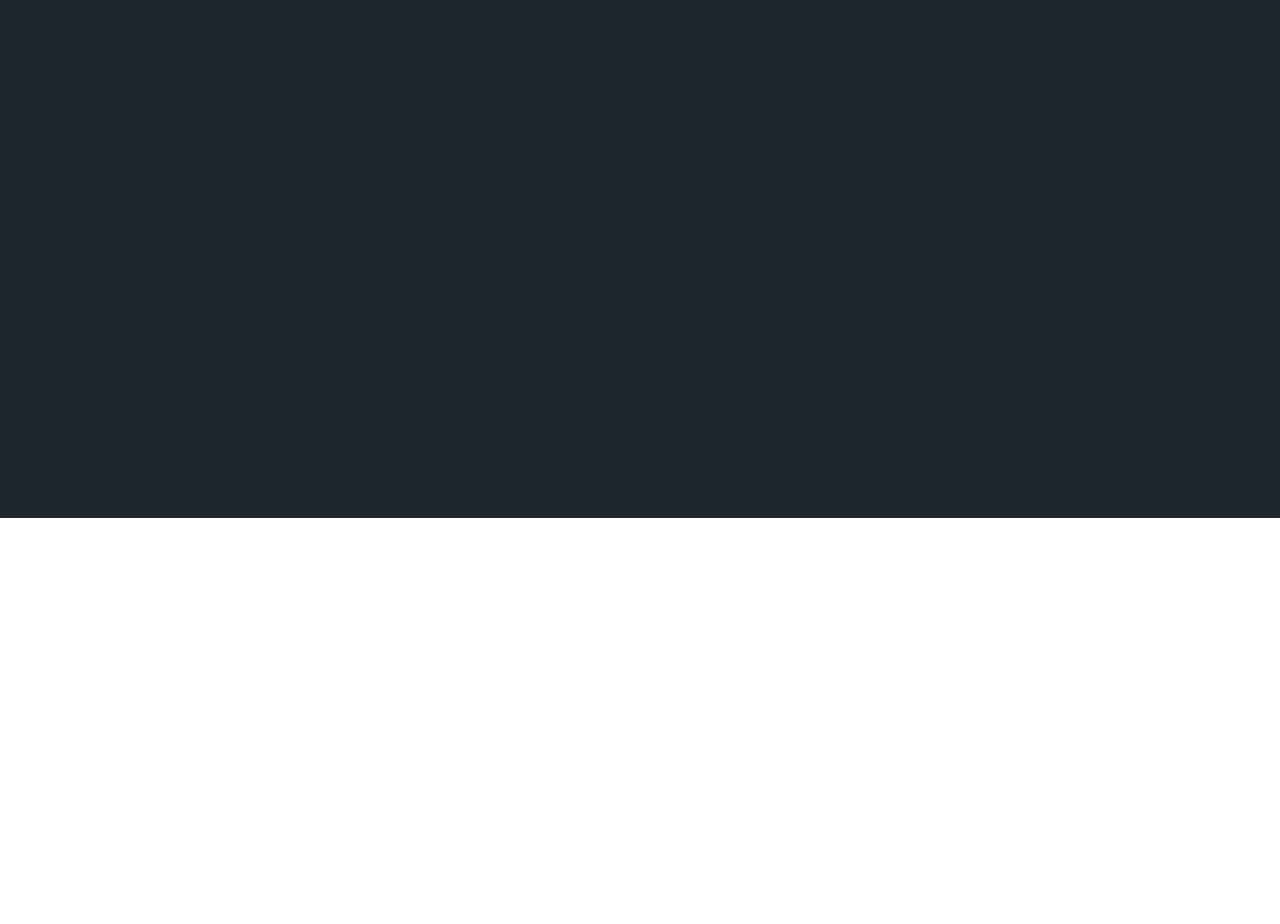
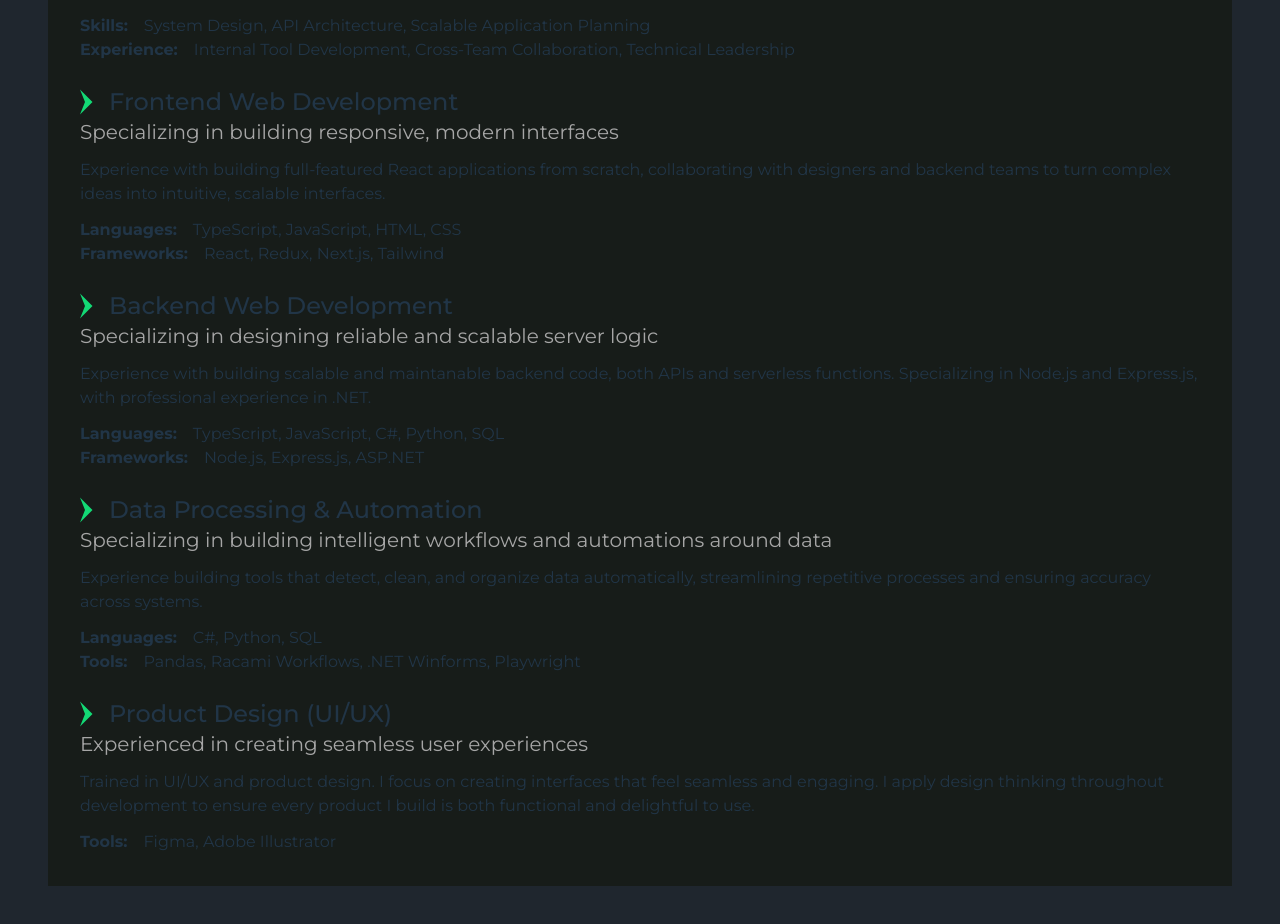
Before and after one commit to AlejandroALopez/portfolio, a React (Vite) app: page / in a window 1280 px wide. Shown: the part 2682-3606 px from the top of the page. Before the commit the page ends 3200 px from the top, so only its background shows below. Built offline with nearby package versions, Linux system fonts and the light colour scheme.

Commit message:
skills page styled

```diff
--- a/src/index.css
+++ b/src/index.css
@@ -10,6 +10,7 @@
   --color-blackText: #0A0A0A;
   --color-whiteText: #F5F5F5;
   --color-grayText: #333333;
+  --color-grayText2: #A6A6A6;
   --color-lightGrayText: #D9D9D9;
 }
 
--- a/src/pages/Skills.tsx
+++ b/src/pages/Skills.tsx
@@ -1,7 +1,8 @@
 import React from 'react';
+import BulletPoint from '../assets/bulletPointSkills.svg';
 
 interface SkillsItemProps {
-  skill: ISkill,
+    skill: ISkill,
 }
 
 interface ISkill {
@@ -26,6 +27,40 @@ const skills: ISkill[] = [
         toolsTitle2: "Experience",
         tools2: "Internal Tool Development, Cross-Team Collaboration, Technical Leadership",
     },
+    {
+        title: "Frontend Web Development",
+        subtitle: `Specializing in building responsive, modern interfaces`,
+        description: `Experience with building full-featured React applications from scratch, collaborating with designers and backend teams to turn complex ideas into intuitive, scalable interfaces.`,
+        toolsTitle1: "Languages",
+        tools1: "TypeScript, JavaScript, HTML, CSS",
+        toolsTitle2: "Frameworks",
+        tools2: "React, Redux, Next.js, Tailwind",
+    },
+    {
+        title: "Backend Web Development",
+        subtitle: `Specializing in designing reliable and scalable server logic`,
+        description: `Experience with building scalable and maintanable backend code, both APIs and serverless functions. Specializing in Node.js and Express.js, with professional experience in .NET.`,
+        toolsTitle1: "Languages",
+        tools1: "TypeScript, JavaScript, C#, Python, SQL",
+        toolsTitle2: "Frameworks",
+        tools2: "Node.js, Express.js, ASP.NET",
+    },
+    {
+        title: "Data Processing & Automation",
+        subtitle: `Specializing in building intelligent workflows and automations around data`,
+        description: `Experience building tools that detect, clean, and organize data automatically, streamlining repetitive processes and ensuring accuracy across systems.`,
+        toolsTitle1: "Languages",
+        tools1: "C#, Python, SQL",
+        toolsTitle2: "Tools",
+        tools2: "Pandas, Racami Workflows, .NET Winforms, Playwright",
+    },
+    {
+        title: "Product Design (UI/UX)",
+        subtitle: `Experienced in creating seamless user experiences`,
+        description: `Trained in UI/UX and product design. I focus on creating interfaces that feel seamless and engaging. I apply design thinking throughout development to ensure every product I build is both functional and delightful to use.`,
+        toolsTitle1: "Tools",
+        tools1: "Figma, Adobe Illustrator",
+    },
 ]
 
 export default function Skills() {
@@ -34,7 +69,7 @@ export default function Skills() {
             <div className="flex flex-col">
                 <h1 className="text-3xl text-white">Skills</h1>
             </div>
-            <div className="flex flex-col gap-12 bg-[#171C19]">
+            <div className="flex flex-col gap-6 bg-[#171C19] p-8">
                 {skills.map((skill) => (
                     <SkillItem skill={skill} />
                 ))}
@@ -44,13 +79,35 @@ export default function Skills() {
 }
 
 
-
 const SkillItem: React.FC<SkillsItemProps> = ({ skill }) => {
     return (
-        <div className="flex flex-col gap-4">
-            <p>{skill.title}</p>
-            <p>{skill.subtitle}</p>
-            <p>{skill.description}</p>
+        <div className="flex flex-row">
+            <div className="flex flex-col gap-3">
+                <div className='flex flex-col'>
+                    <div className='flex flex-row gap-4'>
+                        <img src={BulletPoint} alt={"bullet point icon"} />
+                        <p className='text-2xl font-medium'>{skill.title}</p>
+                    </div>
+                    <p className='text-xl text-grayText2'>{skill.subtitle}</p>
+                </div>
+                <p>{skill.description}</p>
+                <div className='flex flex-col'>
+                    {(skill.toolsTitle1 && skill.tools1) && (
+                        <p>
+                            <span className="font-bold">{skill.toolsTitle1}:</span>
+                            &emsp;
+                            {skill.tools1}
+                        </p>
+                    )}
+                    {(skill.toolsTitle2 && skill.tools2) && (
+                        <p>
+                            <span className="font-bold">{skill.toolsTitle2}:</span>
+                            &emsp;
+                            {skill.tools2}
+                        </p>
+                    )}
+                </div>
+            </div>
         </div>
     );
 }
```
Also changed, not shown: src/assets/bulletPointSkills.svg (added).
